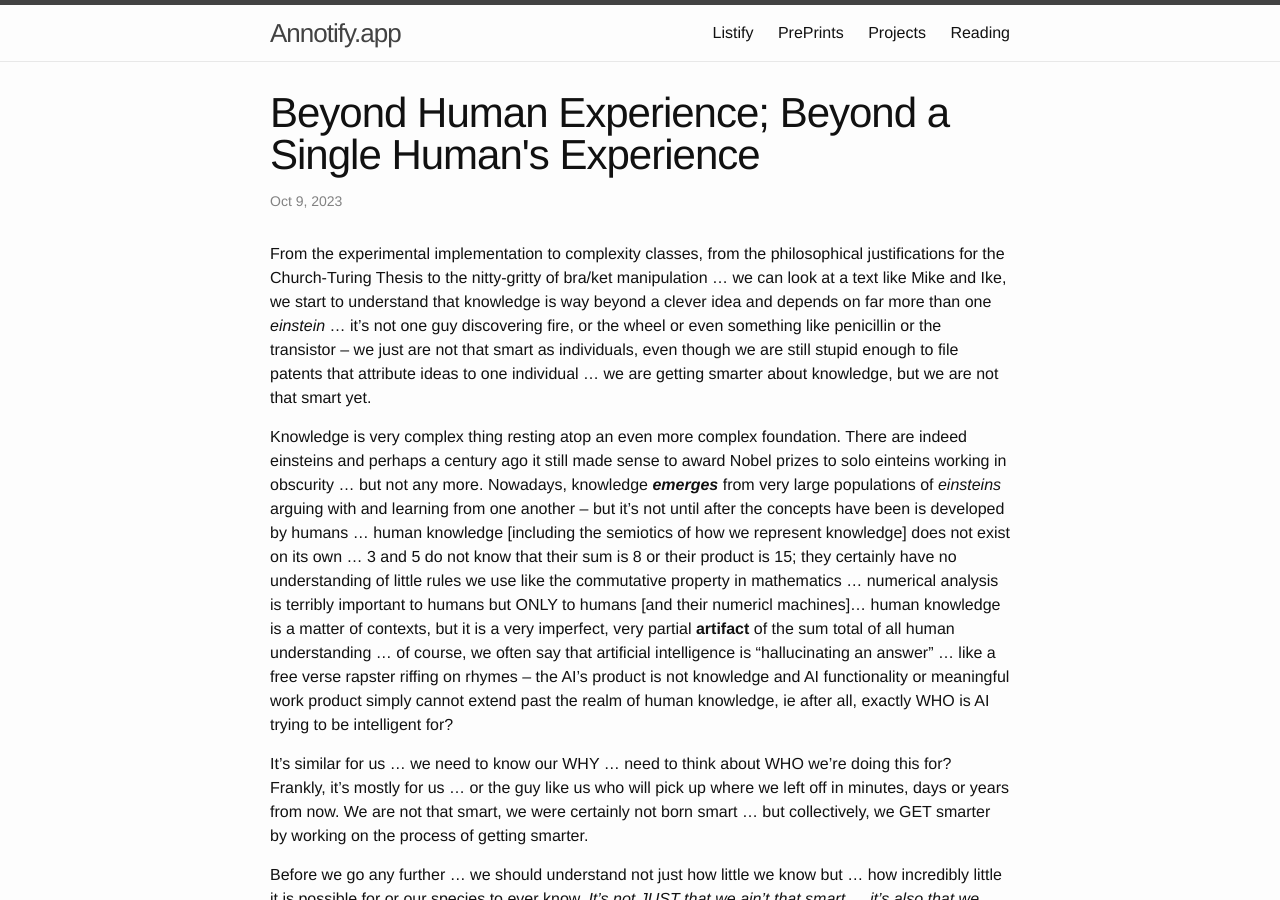
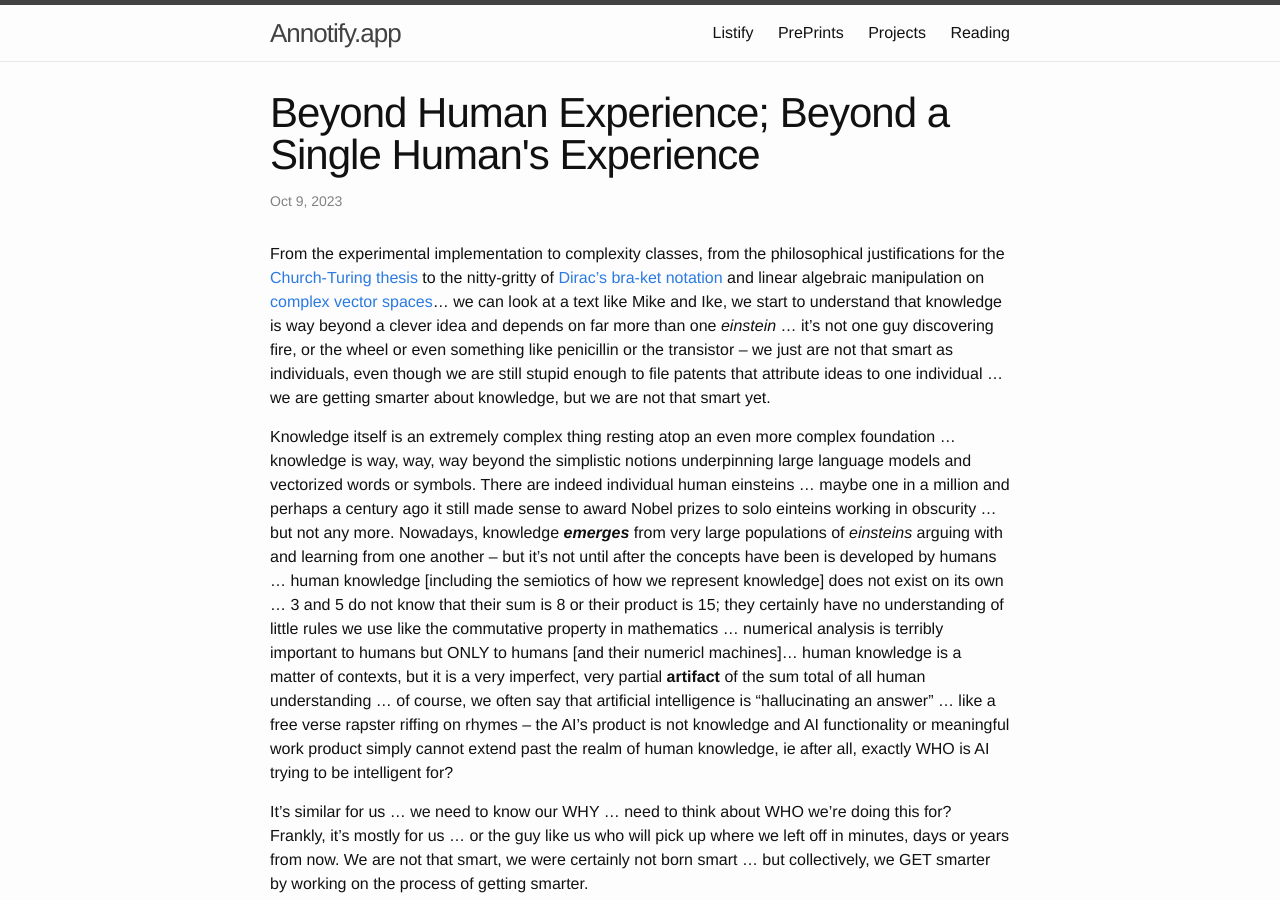
Before and after one commit to annotifyapp/annotifyapp.github.io, a Jekyll site: the page built from _posts/2023-10-09-theory-of-quantum-information.md, in a window 1280 px wide and 900 px high. Built offline with Jekyll 4.4.1, drawn with Linux system fonts in a browser that asks for light colours.

Commit message:
Knowledge

```diff
--- a/_posts/2023-10-09-theory-of-quantum-information.md
+++ b/_posts/2023-10-09-theory-of-quantum-information.md
@@ -7,9 +7,9 @@ categories: emergence
 ---
 
 
-From the experimental implementation to complexity classes, from the philosophical justifications for the Church-Turing Thesis to the nitty-gritty of bra/ket manipulation ... we can look at a text like Mike and Ike, we start to understand that knowledge is way beyond a clever idea and depends on far more than one *einstein* ... it's not one guy discovering fire, or the wheel or even something like penicillin or the transistor -- we just are not that smart as individuals, even though we are still stupid enough to file patents that attribute ideas to one individual ... we are getting smarter about knowledge, but we are not that smart yet.
+From the experimental implementation to complexity classes, from the philosophical justifications for the [Church-Turing thesis](https://en.wikipedia.org/wiki/Church%E2%80%93Turing_thesis) to the nitty-gritty of [Dirac's bra-ket notation](https://en.wikipedia.org/wiki/Bra%E2%80%93ket_notation) and linear algebraic manipulation on [complex vector spaces](https://en.wikipedia.org/wiki/Real_coordinate_space)... we can look at a text like Mike and Ike, we start to understand that knowledge is way beyond a clever idea and depends on far more than one *einstein* ... it's not one guy discovering fire, or the wheel or even something like penicillin or the transistor -- we just are not that smart as individuals, even though we are still stupid enough to file patents that attribute ideas to one individual ... we are getting smarter about knowledge, but we are not that smart yet.
 
-Knowledge is very complex thing resting atop an even more complex foundation. There are indeed einsteins and perhaps a century ago it still made sense to award Nobel prizes to solo einteins working in obscurity ... but not any more. Nowadays, knowledge ***emerges*** from very large populations of *einsteins* arguing with and learning from one another -- but it's not until after the concepts have been is developed by humans ... human knowledge [including the semiotics of how we represent knowledge] does not exist on its own ... 3 and 5 do not know that their sum is 8 or their product is 15; they certainly have no understanding of little rules we use like the commutative property in mathematics ... numerical analysis is terribly important to humans but ONLY to humans [and their numericl machines]... human knowledge is a matter of contexts, but it is a very imperfect, very partial **artifact** of the sum total of all human understanding ... of course, we often say that artificial intelligence is "hallucinating an answer" ... like a free verse rapster riffing on rhymes -- the AI's product is not knowledge and AI functionality or meaningful work product simply cannot extend past the realm of human knowledge, ie after all, exactly WHO is AI trying to be intelligent for?
+Knowledge itself is an extremely complex thing resting atop an even more complex foundation ... knowledge is way, way, way beyond the simplistic notions underpinning large language models and vectorized words or symbols. There are indeed individual human einsteins ... maybe one in a million  and perhaps a century ago it still made sense to award Nobel prizes to solo einteins working in obscurity ... but not any more. Nowadays, knowledge ***emerges*** from very large populations of *einsteins* arguing with and learning from one another -- but it's not until after the concepts have been is developed by humans ... human knowledge [including the semiotics of how we represent knowledge] does not exist on its own ... 3 and 5 do not know that their sum is 8 or their product is 15; they certainly have no understanding of little rules we use like the commutative property in mathematics ... numerical analysis is terribly important to humans but ONLY to humans [and their numericl machines]... human knowledge is a matter of contexts, but it is a very imperfect, very partial **artifact** of the sum total of all human understanding ... of course, we often say that artificial intelligence is "hallucinating an answer" ... like a free verse rapster riffing on rhymes -- the AI's product is not knowledge and AI functionality or meaningful work product simply cannot extend past the realm of human knowledge, ie after all, exactly WHO is AI trying to be intelligent for?
 
 It's similar for us ... we need to know our WHY ... need to think about WHO we're doing this for? Frankly, it's mostly for us ... or the guy like us who will pick up where we left off in minutes, days or years from now. We are not that smart, we were certainly not born smart ... but collectively, we GET smarter by working on the process of getting smarter.
 
```
